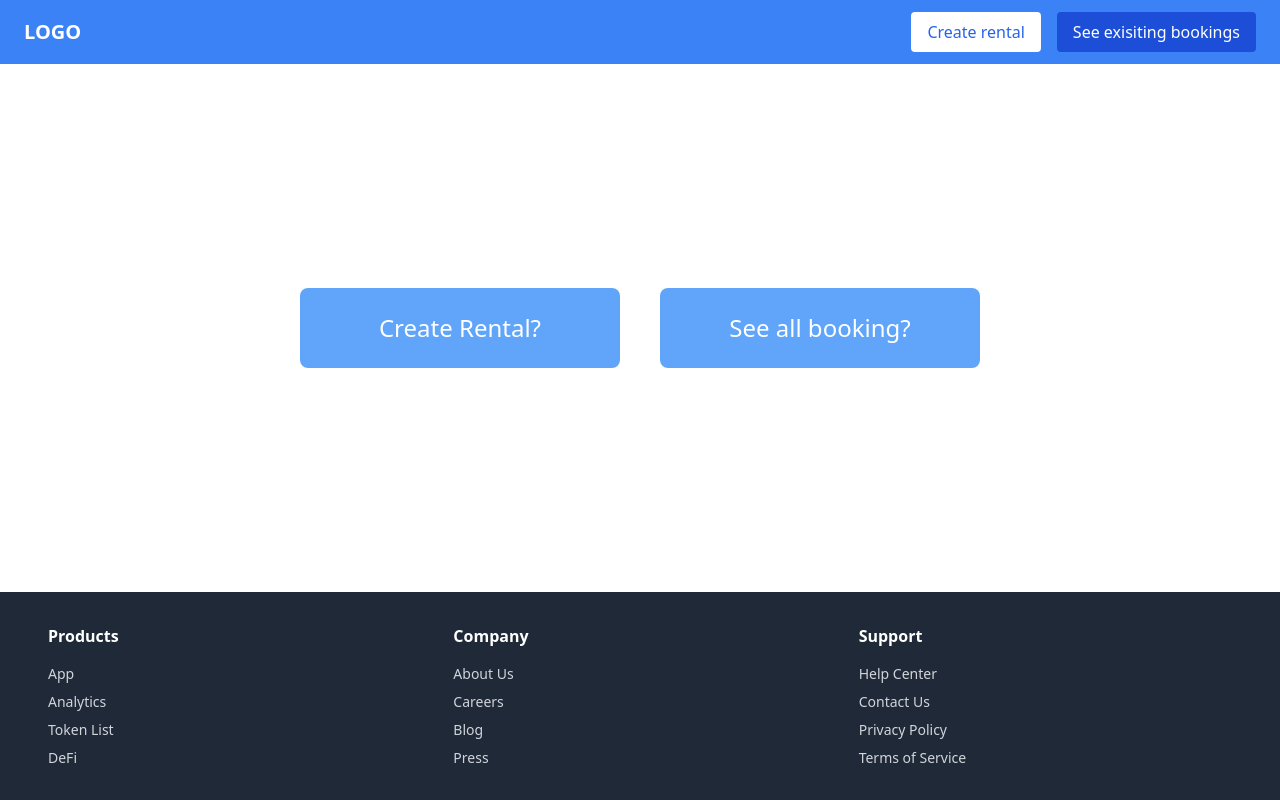
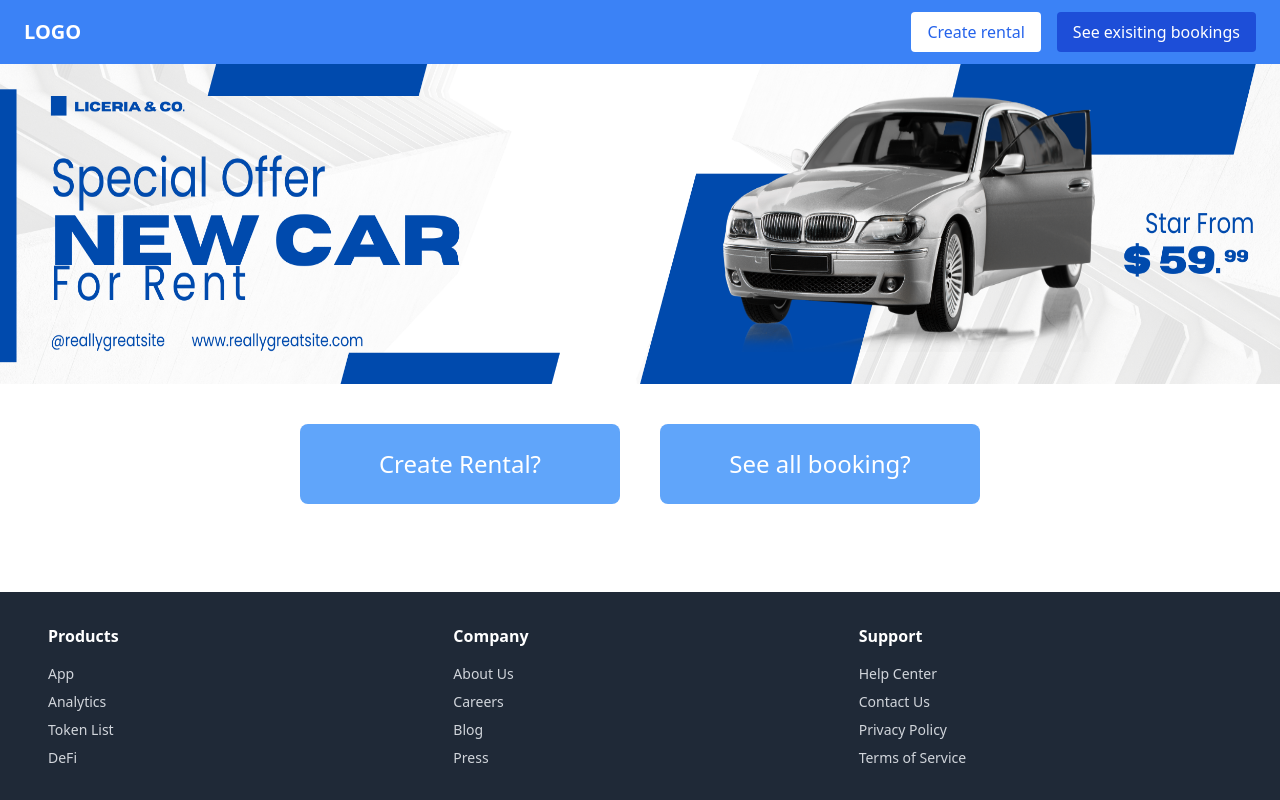
Before and after one commit to Gamborg0101/carRental, a React (Create React App) app in the folder frontend/: page / in a window 1280 px wide. Built offline with nearby package versions, Linux system fonts and the light colour scheme.

Commit message:
Router is properly setup

```diff
--- a/frontend/src/App.tsx
+++ b/frontend/src/App.tsx
@@ -1,17 +1,18 @@
 import React from "react";
-import Header from "./components/Header";
-import Footer from "./components/Footer";
-import { FrontBody } from "./components/Front-Body";
+import { BrowserRouter, Routes, Route } from "react-router-dom";
+import HomeRender from "./pages/Home";
+import CreateRental from "./pages/CreateRental";
 import "./App.css";
 
 function App() {
   return (
     <>
-      <div className="app-container">
-        <Header />
-        <FrontBody />
-        <Footer />
-      </div>
+      <BrowserRouter>
+        <Routes>
+          <Route path="/" element={<HomeRender />} />
+          <Route path="/rental" element={<CreateRental />} />
+        </Routes>
+      </BrowserRouter>
     </>
   );
 }
--- a/frontend/src/components/Front-Body.tsx
+++ b/frontend/src/components/Front-Body.tsx
@@ -1,12 +1,21 @@
-export function FrontBody() {
+import carImage from "../assets/car.png";
+import { Link } from "react-router-dom";
+
+export default function FrontBody() {
   return (
-    <div className="flex justify-center gap-10 p-10 items-center">
-      <button className="flex-1 max-w-xs h-20 text-2xl bg-blue-400 text-white rounded-lg hover:bg-blue-700 transition">
-        Create Rental?
-      </button>
-      <button className="flex-1 max-w-xs h-20 text-2xl bg-blue-400 text-white rounded-lg hover:bg-blue-700 transition">
-        See all booking?
-      </button>
+    <div>
+      <img src={carImage} alt="Car" className="w-full h-80 object-fill;" />
+      <div className="flex justify-center items-center gap-10 p-10 flex-wrap">
+        <Link
+          to="rental"
+          className="flex-1 max-w-xs h-20 text-2xl bg-blue-400 text-white rounded-lg hover:bg-blue-700 transition flex items-center justify-center"
+        >
+          Create Rental?
+        </Link>
+        <button className="flex-1 max-w-xs h-20 text-2xl bg-blue-400 text-white rounded-lg hover:bg-blue-700 transition">
+          See all booking?
+        </button>
+      </div>
     </div>
   );
 }
--- /dev/null
+++ b/frontend/src/pages/CreateRental.tsx
@@ -0,0 +1,7 @@
+export default function CreateRental() {
+  return (
+    <div>
+      <h1>Hello world</h1>
+    </div>
+  );
+}
--- /dev/null
+++ b/frontend/src/pages/Home.tsx
@@ -0,0 +1,17 @@
+import React from "react";
+import Header from "../components/Header";
+import Footer from "../components/Footer";
+import FrontBody from "../components/Front-Body";
+
+
+export default function HomeRender() {
+  return (
+    <>
+      <div className="app-container">
+        <Header />
+        <FrontBody />
+        <Footer />
+      </div>
+    </>
+  );
+}
```
Also changed, not shown: frontend/package.json (+8 -7 lines), frontend/src/assets/car.png (added), 1 other file (tests, documents, lock files or other folders).
